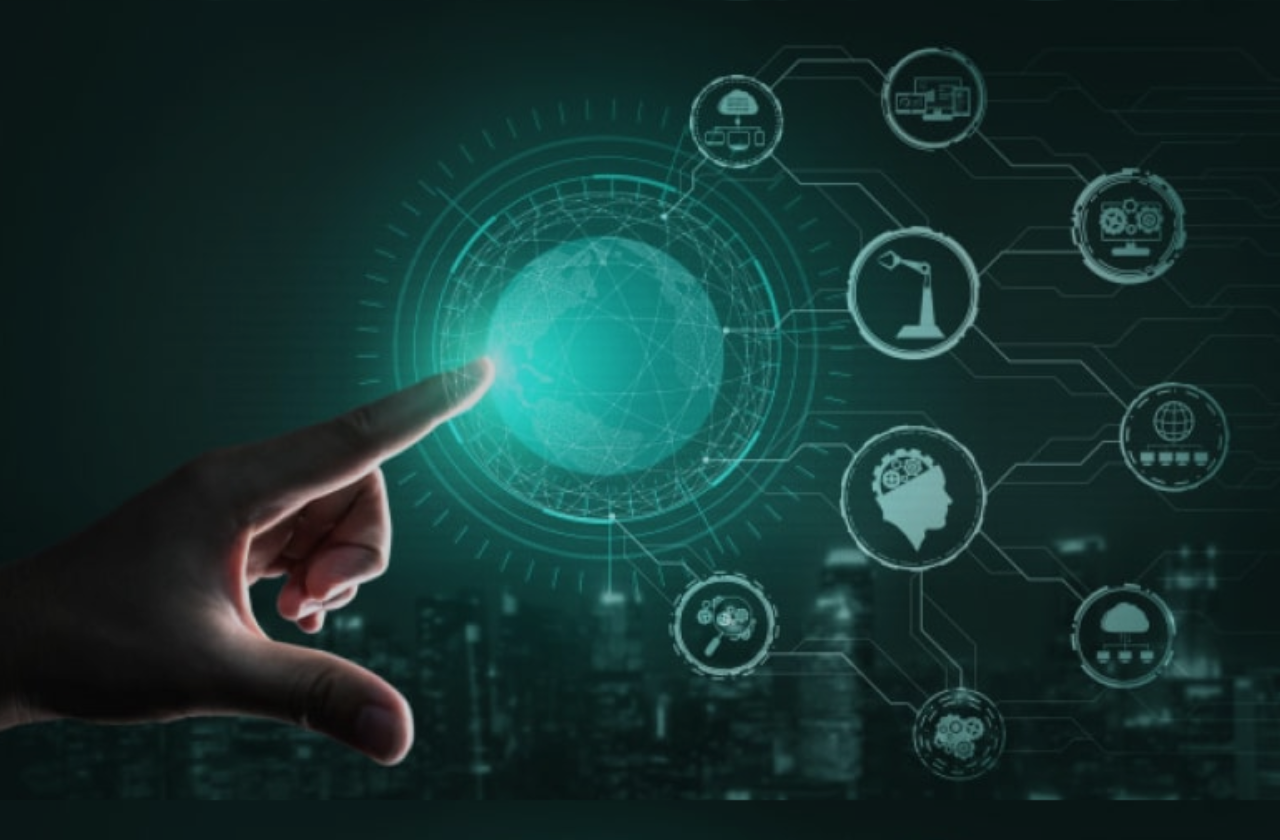
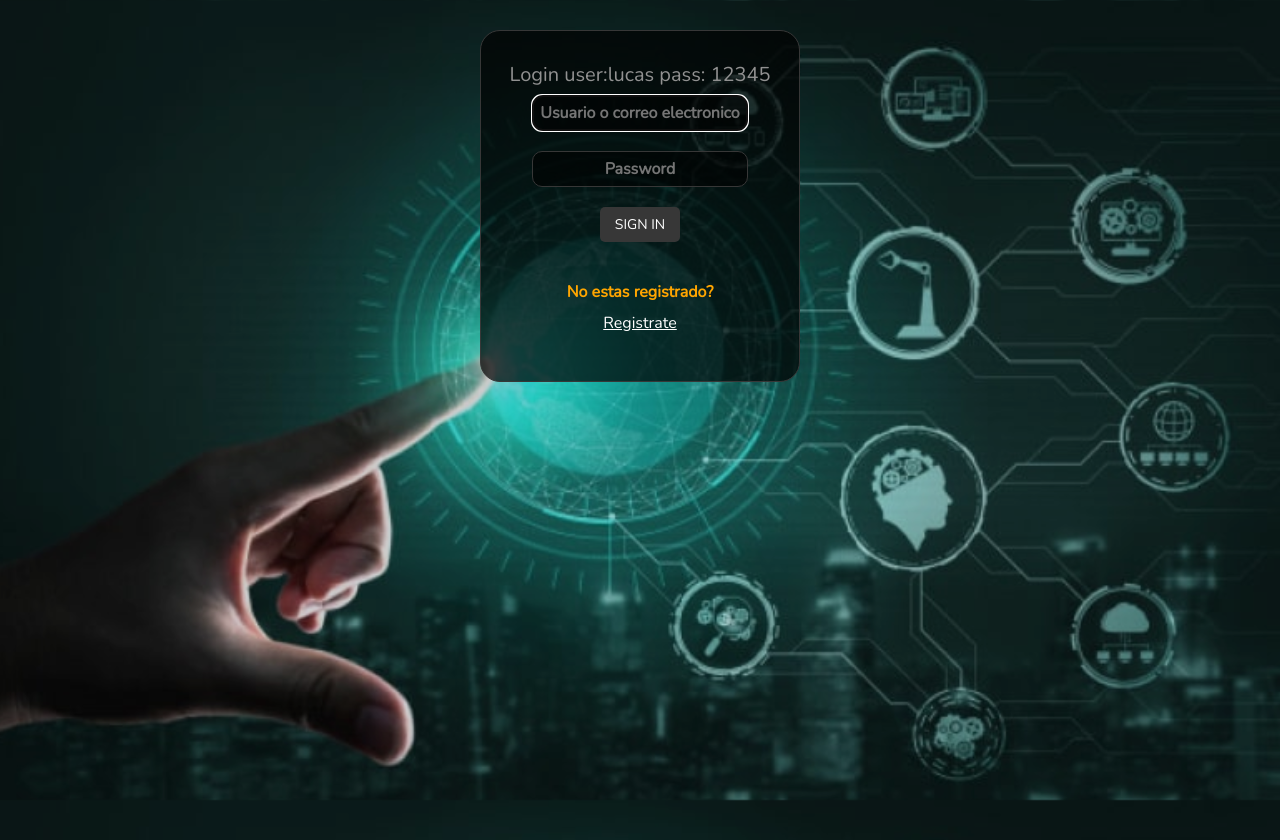
Before and after one commit to lmacuna/react-abm-1, a React (Vite) app: page /login in a window 1280 px wide. Before the commit this address had no page. Built offline with nearby package versions, Linux system fonts and the light colour scheme.

Commit message:
Correcion url register

```diff
--- a/src/App.jsx
+++ b/src/App.jsx
@@ -44,14 +44,14 @@ function App() {
       {spinner ? <div style={{color:'orangered'}} className='w-100 p-4 d-flex justify-content-center fs-3'><Spinner className='m-5 t-5' variant="info" />Iniciando sesion...<Spinner className='m-5 t-5' variant="info" />  </div> : null}
       <Routes>
 
-        <Route path='/react-abm-1/' element={!user ? <><Login /></> : null} />
+        <Route path='/login' element={!user ? <><Login /></> : null} />
         <Route element={<ProtectedRoutes canActivate={user} />}>
           <Route path='/' element={<PageInicio/>} />
           <Route path='/productos' element={<h1 style={{color:'white',width:'auto'}}>Productos</h1>} />
           <Route path='/contacto' element={<h1 style={{color:'white',width:'auto'}}>Contacto</h1>} />
         </Route>
 
-
+        <Route path='*' element={<Page404/>} />
 
       </Routes>
       {user && !spinner ? <><Footer/> </> : null}
--- a/src/Components/Login/Login.jsx
+++ b/src/Components/Login/Login.jsx
@@ -34,7 +34,7 @@ const Login = () => {
              console.log(data)
         const envio=async()=>{
             var metodo='POST'
-            var url=`https://app-express-1-hre87360g-lmacuna.vercel.app/`
+            var url=`https://app-express-1-lmacuna.vercel.app/login`
             var res=await services(data,metodo,url)
 
 
--- a/src/Components/Register/Register.jsx
+++ b/src/Components/Register/Register.jsx
@@ -31,7 +31,7 @@ const Register = ({setRegistrarse}) => {
          console.log(data)
          const envio=async()=>{
             var metodo='POST'
-            var url=`http://localhost:4000/register`
+            var url=`https://app-express-1-lmacuna.vercel.app/register`
             var res=await servicesRegister(data,metodo,url)
 
 
--- a/vite.config.js
+++ b/vite.config.js
@@ -4,5 +4,5 @@ import react from '@vitejs/plugin-react'
 // https://vitejs.dev/config/
 export default defineConfig({
   plugins: [react()],
-  base:"/react-abm-1/"
+  base:"/"
 })
```
